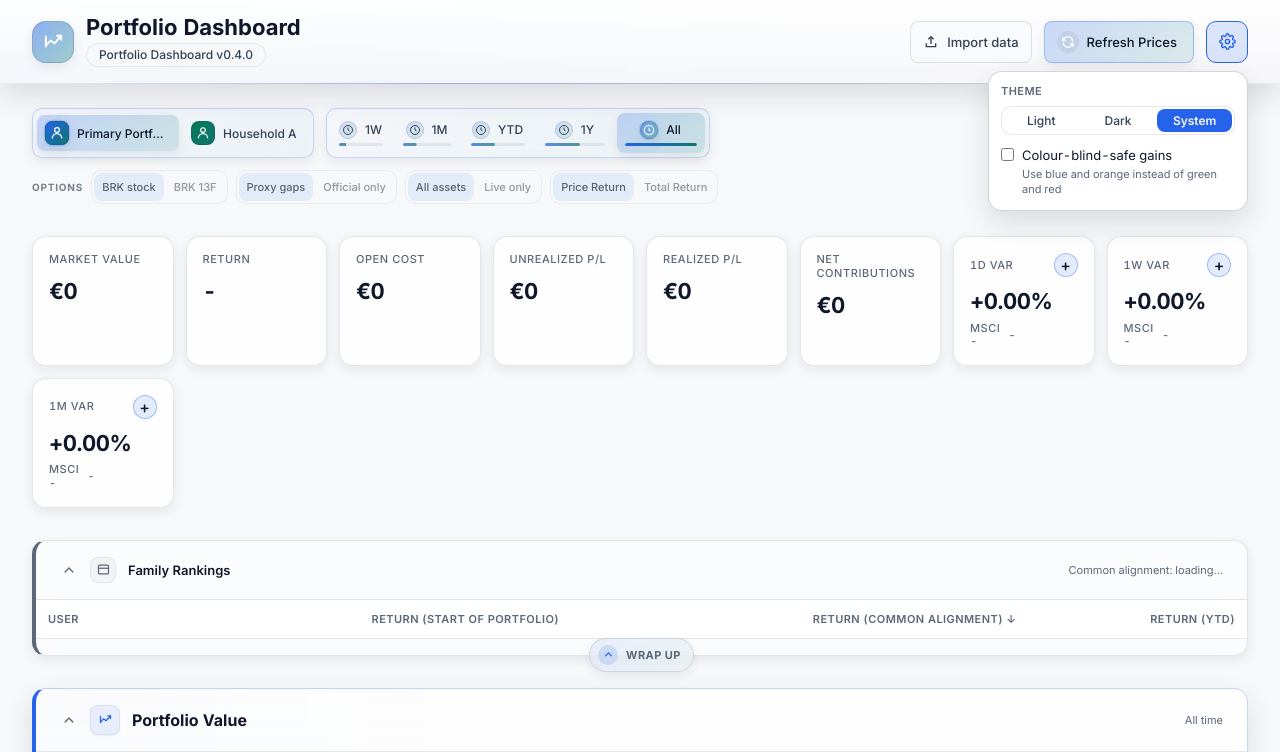
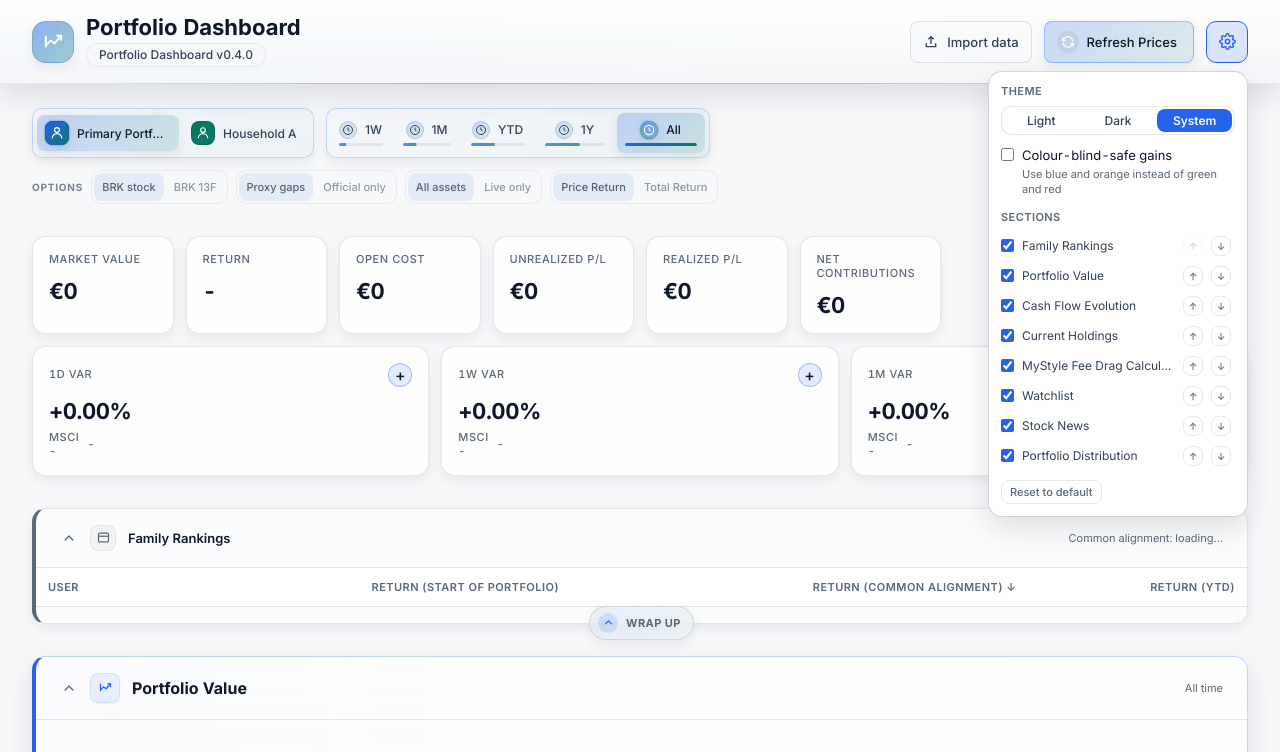
Before and after one commit to LeoPalanca/Portfolio-Dashboard, a Flask app: page / in a window 1280 px wide, after a click on "Display settings". Shown: the top 752 px of the page. Run offline with Flask 3, Linux system fonts and the light colour scheme; data that the repository does not hold is empty; a map, chart or similar area stays blank; some libraries are stand-ins or nearby versions.

Commit message:
feat: variation cards on their own row, section show/hide and reorder
The 1D/1W/1M variation cards now sit in a full-width sub-grid below the value
metrics. They are a different kind of number and the MSCI comparison inside
them needs the width.

Adds a Sections group to Display settings: a checkbox and up/down controls per
section, plus Reset to default. Order and hidden set persist to localStorage
and apply on load.

All 17 sections gained a data-section key derived from their heading, since
preferences are stored by key rather than position. Stored preferences are
filtered against the current DOM, so a key from an older build is ignored and
a newly added section falls back to its default position rather than vanishing.

User-hidden sections use data-section-off, deliberately not the .is-hidden
class the app itself drives, so the two cannot fight over one section.

Co-Authored-By: Claude Opus 5 <noreply@anthropic.com>
Claude-Session: https://claude.ai/code/session_01PmDERzE8HUF3vNUcjj7Vjb

```diff
--- a/static/app.css
+++ b/static/app.css
@@ -2304,6 +2304,8 @@ body.dashboard-redrawing .dashboard-refresh-overlay {
 }
 .settings-menu[hidden] { display: none; }
 
+.settings-group { display: flex; flex-direction: column; }
+
 .settings-label {
   font-size: var(--text-xs);
   font-weight: 600;
@@ -2357,3 +2359,77 @@ body.dashboard-redrawing .dashboard-refresh-overlay {
   color: var(--text-muted);
   line-height: 1.4;
 }
+
+/* ─── Variation cards get their own row ───
+   They are a different kind of number from the value metrics above, and the
+   benchmark comparison inside them needs the width. */
+.metrics-variations {
+  grid-column: 1 / -1;
+  display: grid;
+  grid-template-columns: repeat(auto-fit, minmax(190px, 1fr));
+  gap: var(--space-3);
+}
+
+/* ─── Section visibility / order list ─── */
+.settings-sections {
+  list-style: none;
+  margin: 0;
+  padding: 0;
+  max-height: 240px;
+  overflow-y: auto;
+  display: flex;
+  flex-direction: column;
+  gap: 2px;
+}
+.settings-sections li {
+  display: grid;
+  grid-template-columns: auto minmax(0, 1fr) auto auto;
+  align-items: center;
+  gap: var(--space-2);
+  padding: var(--space-1) var(--space-1) var(--space-1) 0;
+  border-radius: var(--radius-sm);
+}
+.settings-sections li:hover { background: var(--tint-hover); }
+.settings-sections input { accent-color: var(--accent); }
+.settings-sections label {
+  font-size: var(--text-sm);
+  color: var(--text-secondary);
+  cursor: pointer;
+  overflow: hidden;
+  text-overflow: ellipsis;
+  white-space: nowrap;
+}
+.settings-sections li.is-off label { color: var(--text-muted); text-decoration: line-through; }
+.settings-move {
+  width: 20px;
+  height: 20px;
+  padding: 0;
+  display: inline-flex;
+  align-items: center;
+  justify-content: center;
+  background: transparent;
+  border: 1px solid var(--border);
+  border-radius: var(--radius-sm);
+  color: var(--text-muted);
+  font-size: var(--text-2xs);
+  line-height: 1;
+  cursor: pointer;
+}
+.settings-move:hover:not(:disabled) { color: var(--text-primary); border-color: var(--border-strong); }
+.settings-move:disabled { opacity: 0.3; cursor: default; }
+.settings-reset {
+  margin-top: var(--space-2);
+  align-self: flex-start;
+  padding: var(--space-1) var(--space-2);
+  font-size: var(--text-xs);
+  color: var(--text-muted);
+  background: transparent;
+  border: 1px solid var(--border);
+  border-radius: var(--radius-sm);
+  cursor: pointer;
+}
+.settings-reset:hover { color: var(--text-primary); border-color: var(--border-strong); }
+
+/* user preference, kept separate from .is-hidden so app logic and user choice
+   cannot fight over the same class */
+[data-section-off] { display: none !important; }
--- a/templates/index.html
+++ b/templates/index.html
@@ -73,6 +73,11 @@
               <span class="settings-switch-hint">Use blue and orange instead of green and red</span>
             </label>
           </div>
+          <div class="settings-group">
+            <div class="settings-label" id="settings-sections-label">Sections</div>
+            <ul class="settings-sections" id="settings-sections" aria-labelledby="settings-sections-label"></ul>
+            <button type="button" class="settings-reset" id="settings-sections-reset">Reset to default</button>
+          </div>
         </div>
       </div>
     </div>
@@ -140,7 +145,7 @@
     <div class="movers-panel" id="movers-panel" hidden></div>
 
     <!-- User Rankings -->
-    <section>
+    <section data-section="family-rankings">
       <div class="section-head expanded" data-collapse="rankings-content" onclick="toggleSection(this)">
         <div class="section-head-left">
           <svg class="chevron" viewBox="0 0 20 20" fill="currentColor"><path fill-rule="evenodd" d="M5.23 7.21a.75.75 0 011.06.02L10 11.168l3.71-3.938a.75.75 0 111.08 1.04l-4.25 4.5a.75.75 0 01-1.08 0l-4.25-4.5a.75.75 0 01.02-1.06z" clip-rule="evenodd"/></svg>
@@ -168,7 +173,7 @@
     </section>
 
     <!-- Portfolio Value -->
-    <section>
+    <section data-section="portfolio-value">
       <div class="section-head expanded" data-collapse="value-content" onclick="toggleSection(this)">
         <div class="section-head-left">
           <svg class="chevron" viewBox="0 0 20 20" fill="currentColor"><path fill-rule="evenodd" d="M5.23 7.21a.75.75 0 011.06.02L10 11.168l3.71-3.938a.75.75 0 111.08 1.04l-4.25 4.5a.75.75 0 01-1.08 0l-4.25-4.5a.75.75 0 01.02-1.06z" clip-rule="evenodd"/></svg>
@@ -185,7 +190,7 @@
     </section>
 
     <!-- Cash Flow Evolution -->
-    <section>
+    <section data-section="cash-flow-evolution">
       <div class="section-head expanded" data-collapse="cashflow-content" onclick="toggleSection(this)">
         <div class="section-head-left">
           <svg class="chevron" viewBox="0 0 20 20" fill="currentColor"><path fill-rule="evenodd" d="M5.23 7.21a.75.75 0 011.06.02L10 11.168l3.71-3.938a.75.75 0 111.08 1.04l-4.25 4.5a.75.75 0 01-1.08 0l-4.25-4.5a.75.75 0 01.02-1.06z" clip-rule="evenodd"/></svg>
@@ -200,7 +205,7 @@
     </section>
 
     <!-- Current Holdings -->
-    <section>
+    <section data-section="current-holdings">
       <div class="section-head expanded" data-collapse="holdings-content" onclick="toggleSection(this)">
         <div class="section-head-left">
           <svg class="chevron" viewBox="0 0 20 20" fill="currentColor"><path fill-rule="evenodd" d="M5.23 7.21a.75.75 0 011.06.02L10 11.168l3.71-3.938a.75.75 0 111.08 1.04l-4.25 4.5a.75.75 0 01-1.08 0l-4.25-4.5a.75.75 0 01.02-1.06z" clip-rule="evenodd"/></svg>
@@ -258,7 +263,7 @@
     </section>
 
     <!-- MyStyle Fee Compounding Calculator -->
-    <section id="mystyle-calc-section" class="is-hidden">
+    <section data-section="mystyle-fee-drag-calculator" id="mystyle-calc-section" class="is-hidden">
       <div class="section-head expanded" data-collapse="mystyle-calc-content" onclick="toggleSection(this)">
         <div class="section-head-left">
           <svg class="chevron" viewBox="0 0 20 20" fill="currentColor"><path fill-rule="evenodd" d="M5.23 7.21a.75.75 0 011.06.02L10 11.168l3.71-3.938a.75.75 0 111.08 1.04l-4.25 4.5a.75.75 0 01-1.08 0l-4.25-4.5a.75.75 0 01.02-1.06z" clip-rule="evenodd"/></svg>
@@ -334,7 +339,7 @@
 
     <!-- Product-specific breakdowns belong in private configuration. -->
     <!-- Watchlist -->
-    <section>
+    <section data-section="watchlist">
       <div class="section-head expanded" data-collapse="watchlist-content" onclick="toggleSection(this)">
         <div class="section-head-left">
           <svg class="chevron" viewBox="0 0 20 20" fill="currentColor"><path fill-rule="evenodd" d="M5.23 7.21a.75.75 0 011.06.02L10 11.168l3.71-3.938a.75.75 0 111.08 1.04l-4.25 4.5a.75.75 0 01-1.08 0l-4.25-4.5a.75.75 0 01.02-1.06z" clip-rule="evenodd"/></svg>
@@ -387,7 +392,7 @@
     </section>
 
     <!-- Stock News -->
-    <section>
+    <section data-section="stock-news">
       <div class="section-head" data-collapse="news-content" onclick="toggleSection(this)">
         <div class="section-head-left">
           <svg class="chevron" viewBox="0 0 20 20" fill="currentColor"><path fill-rule="evenodd" d="M5.23 7.21a.75.75 0 011.06.02L10 11.168l3.71-3.938a.75.75 0 111.08 1.04l-4.25 4.5a.75.75 0 01-1.08 0l-4.25-4.5a.75.75 0 01.02-1.06z" clip-rule="evenodd"/></svg>
@@ -406,7 +411,7 @@
     </section>
 
     <!-- Portfolio Distribution -->
-    <section>
+    <section data-section="portfolio-distribution">
       <div class="section-head" data-collapse="distribution-content" onclick="toggleSection(this)">
         <div class="section-head-left">
           <svg class="chevron" viewBox="0 0 20 20" fill="currentColor"><path fill-rule="evenodd" d="M5.23 7.21a.75.75 0 011.06.02L10 11.168l3.71-3.938a.75.75 0 111.08 1.04l-4.25 4.5a.75.75 0 01-1.08 0l-4.25-4.5a.75.75 0 01.02-1.06z" clip-rule="evenodd"/></svg>
@@ -472,7 +477,7 @@
     </section>
 
     <!-- Dividends -->
-    <section>
+    <section data-section="dividends">
       <div class="section-head" data-collapse="dividends-content" onclick="toggleSection(this)">
         <div class="section-head-left">
           <svg class="chevron" viewBox="0 0 20 20" fill="currentColor"><path fill-rule="evenodd" d="M5.23 7.21a.75.75 0 011.06.02L10 11.168l3.71-3.938a.75.75 0 111.08 1.04l-4.25 4.5a.75.75 0 01-1.08 0l-4.25-4.5a.75.75 0 01.02-1.06z" clip-rule="evenodd"/></svg>
@@ -536,7 +541,7 @@
     </section>
 
     <!-- Cash Account Interest -->
-    <section>
+    <section data-section="cash-account-interest">
       <div class="section-head" data-collapse="cash-interest-content" onclick="toggleSection(this)">
         <div class="section-head-left">
           <svg class="chevron" viewBox="0 0 20 20" fill="currentColor"><path fill-rule="evenodd" d="M5.23 7.21a.75.75 0 011.06.02L10 11.168l3.71-3.938a.75.75 0 111.08 1.04l-4.25 4.5a.75.75 0 01-1.08 0l-4.25-4.5a.75.75 0 01.02-1.06z" clip-rule="evenodd"/></svg>
@@ -582,7 +587,7 @@
     </section>
 
     <!-- Expenses -->
-    <section class="section-support" id="expenses-section">
+    <section data-section="expenses" class="section-support" id="expenses-section">
       <div class="section-head" data-collapse="expenses-content" onclick="toggleSection(this)">
         <div class="section-head-left">
           <svg class="chevron" viewBox="0 0 20 20" fill="currentColor"><path fill-rule="evenodd" d="M5.23 7.21a.75.75 0 011.06.02L10 11.168l3.71-3.938a.75.75 0 111.08 1.04l-4.25 4.5a.75.75 0 01-1.08 0l-4.25-4.5a.75.75 0 01.02-1.06z" clip-rule="evenodd"/></svg>
@@ -686,7 +691,7 @@
     </section>
 
     <!-- Net Contributions -->
-    <section>
+    <section data-section="net-contributions">
       <div class="section-head" data-collapse="contributions-content" onclick="toggleSection(this)">
         <div class="section-head-left">
           <svg class="chevron" viewBox="0 0 20 20" fill="currentColor"><path fill-rule="evenodd" d="M5.23 7.21a.75.75 0 011.06.02L10 11.168l3.71-3.938a.75.75 0 111.08 1.04l-4.25 4.5a.75.75 0 01-1.08 0l-4.25-4.5a.75.75 0 01.02-1.06z" clip-rule="evenodd"/></svg>
@@ -726,7 +731,7 @@
     </section>
 
     <!-- Taxes & Costs -->
-    <section>
+    <section data-section="taxes-and-costs">
       <div class="section-head" data-collapse="frictions-content" onclick="toggleSection(this)">
         <div class="section-head-left">
           <svg class="chevron" viewBox="0 0 20 20" fill="currentColor"><path fill-rule="evenodd" d="M5.23 7.21a.75.75 0 011.06.02L10 11.168l3.71-3.938a.75.75 0 111.08 1.04l-4.25 4.5a.75.75 0 01-1.08 0l-4.25-4.5a.75.75 0 01.02-1.06z" clip-rule="evenodd"/></svg>
@@ -790,7 +795,7 @@
     </section>
 
     <!-- Portfolio Statistics -->
-    <section id="stats-section" class="is-hidden">
+    <section data-section="portfolio-statistics" id="stats-section" class="is-hidden">
       <div class="section-head" data-collapse="stats-content" onclick="toggleSection(this)">
         <div class="section-head-left">
           <svg class="chevron" viewBox="0 0 20 20" fill="currentColor"><path fill-rule="evenodd" d="M5.23 7.21a.75.75 0 011.06.02L10 11.168l3.71-3.938a.75.75 0 111.08 1.04l-4.25 4.5a.75.75 0 01-1.08 0l-4.25-4.5a.75.75 0 01.02-1.06z" clip-rule="evenodd"/></svg>
@@ -875,7 +880,7 @@
     </section>
 
     <!-- Pricing Coverage -->
-    <section>
+    <section data-section="pricing-coverage">
       <div class="section-head" data-collapse="coverage-content" onclick="toggleSection(this)">
         <div class="section-head-left">
           <svg class="chevron" viewBox="0 0 20 20" fill="currentColor"><path fill-rule="evenodd" d="M5.23 7.21a.75.75 0 011.06.02L10 11.168l3.71-3.938a.75.75 0 111.08 1.04l-4.25 4.5a.75.75 0 01-1.08 0l-4.25-4.5a.75.75 0 01.02-1.06z" clip-rule="evenodd"/></svg>
@@ -891,7 +896,7 @@
       </div>
     </section>
     <!-- Optional per-portfolio actions loaded from private configuration. -->
-    <section id="todos-section" class="is-hidden">
+    <section data-section="suggested-actions-and-to-dos" id="todos-section" class="is-hidden">
       <div class="section-head expanded" data-collapse="todos-content" onclick="toggleSection(this)">
         <div class="section-head-left">
           <svg class="chevron" viewBox="0 0 20 20" fill="currentColor"><path fill-rule="evenodd" d="M5.23 7.21a.75.75 0 011.06.02L10 11.168l3.71-3.938a.75.75 0 111.08 1.04l-4.25 4.5a.75.75 0 01-1.08 0l-4.25-4.5a.75.75 0 01.02-1.06z" clip-rule="evenodd"/></svg>
@@ -906,7 +911,7 @@
         </div>
       </div>
     </section>
-    <section class="export-panel" aria-label="Export dashboard">
+    <section data-section="import-your-statements" class="export-panel" aria-label="Export dashboard">
       <div class="export-copy">
         <span class="section-icon" aria-hidden="true">
           <svg viewBox="0 0 24 24"><path d="M12 3v12"/><path d="M8 11l4 4 4-4"/><path d="M5 19h14"/></svg>
```
Also changed, not shown: test_frontend_assets.py (+33 -0 lines), static/app.js.
